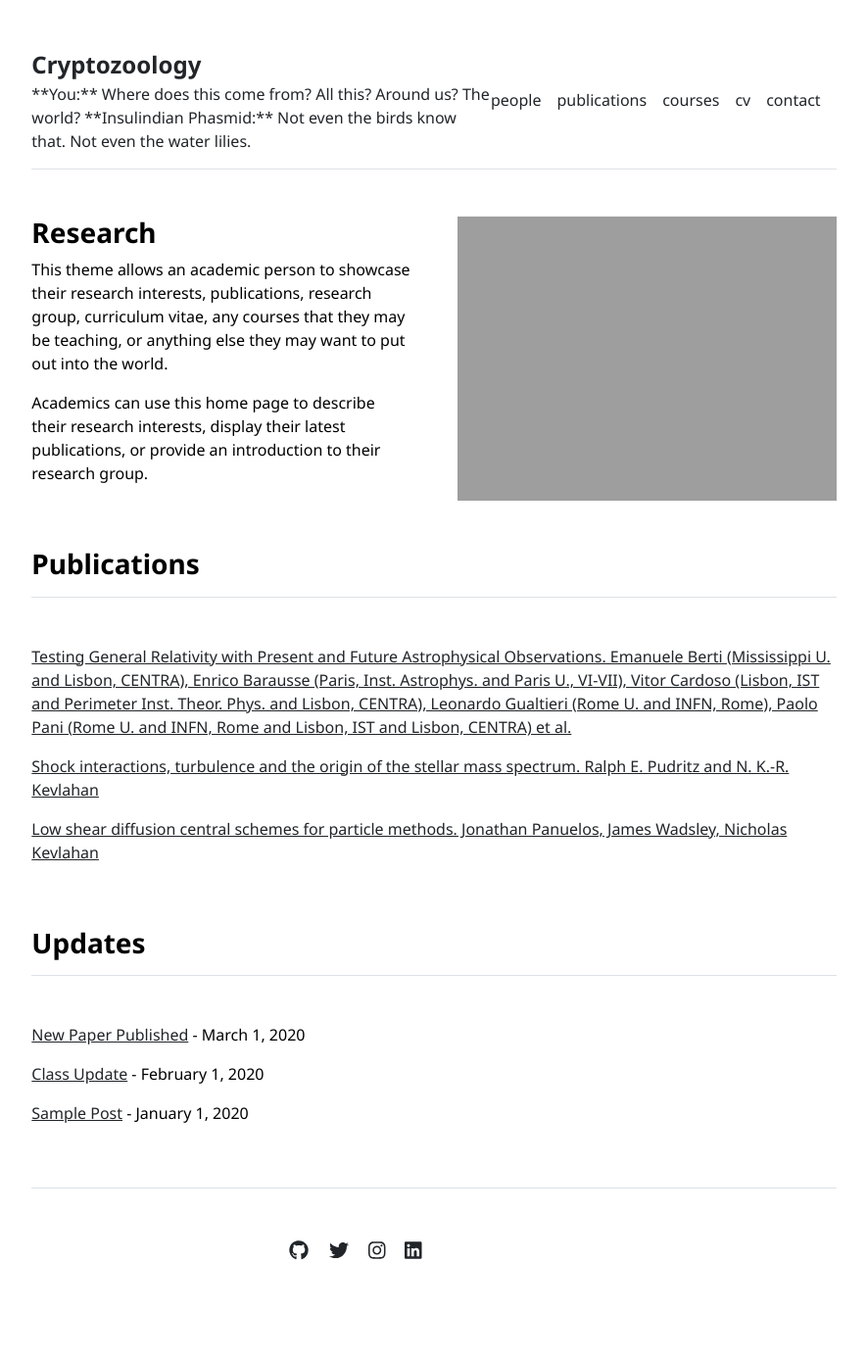
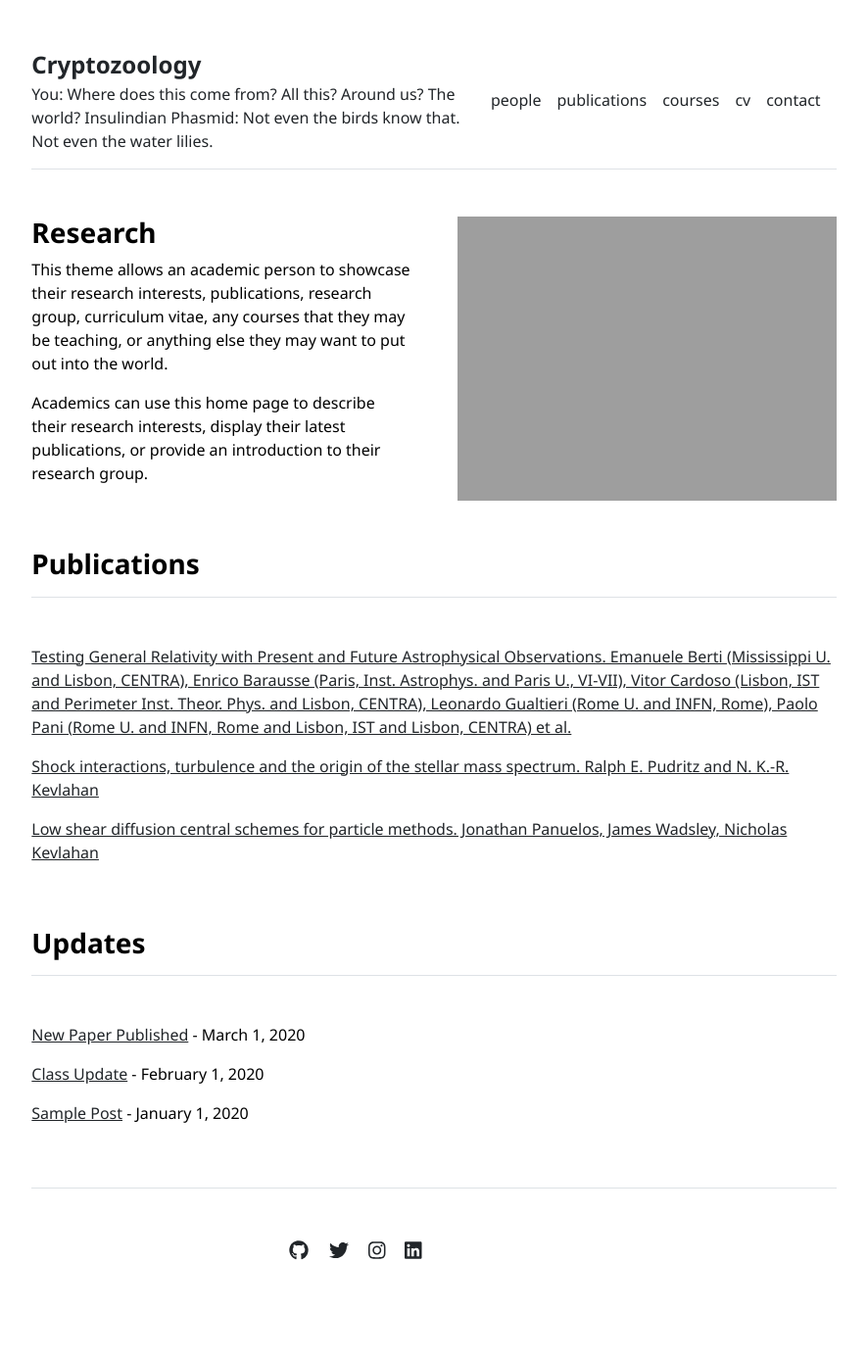
Before and after one commit to syueqiao/cryptozoology, a Jekyll site: the page built from index.md, in a window 1280 px wide. Shown: the whole page at 98% size, without its empty margins (197-1082 px from the left). Built offline with Jekyll 4.4.1, drawn with Linux system fonts in a browser that asks for light colours; part of the change alters nothing that is shown.

```diff
--- a/_config.yml
+++ b/_config.yml
@@ -1,4 +1,4 @@
 url: "" # the base hostname & protocol for your site, e.g. http://example.com
 baseurl: "" # the subpath of your site, e.g. /blog
 title: "Cryptozoology" # the name of your site, e.g. ACME Corp.
-description: "**You:** Where does this come from? All this? Around us? The world? \ **Insulindian Phasmid:** Not even the birds know that. Not even the water lilies."
+description: "You: Where does this come from? All this? Around us? The world?\nInsulindian Phasmid: Not even the birds know that. Not even the water lilies."
```
